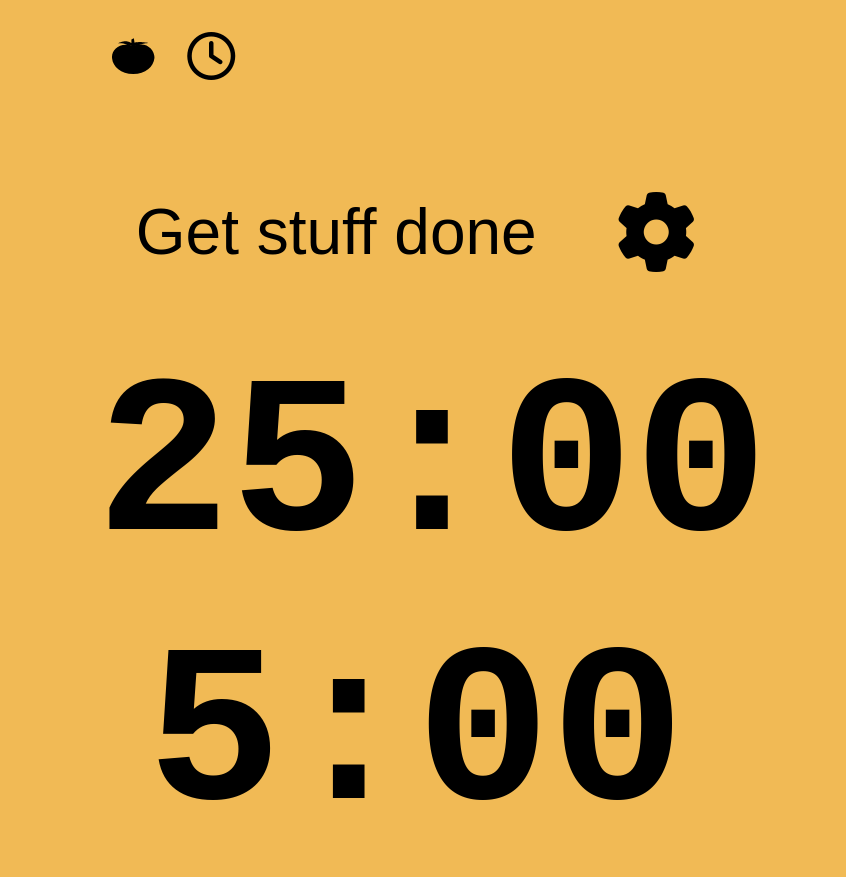
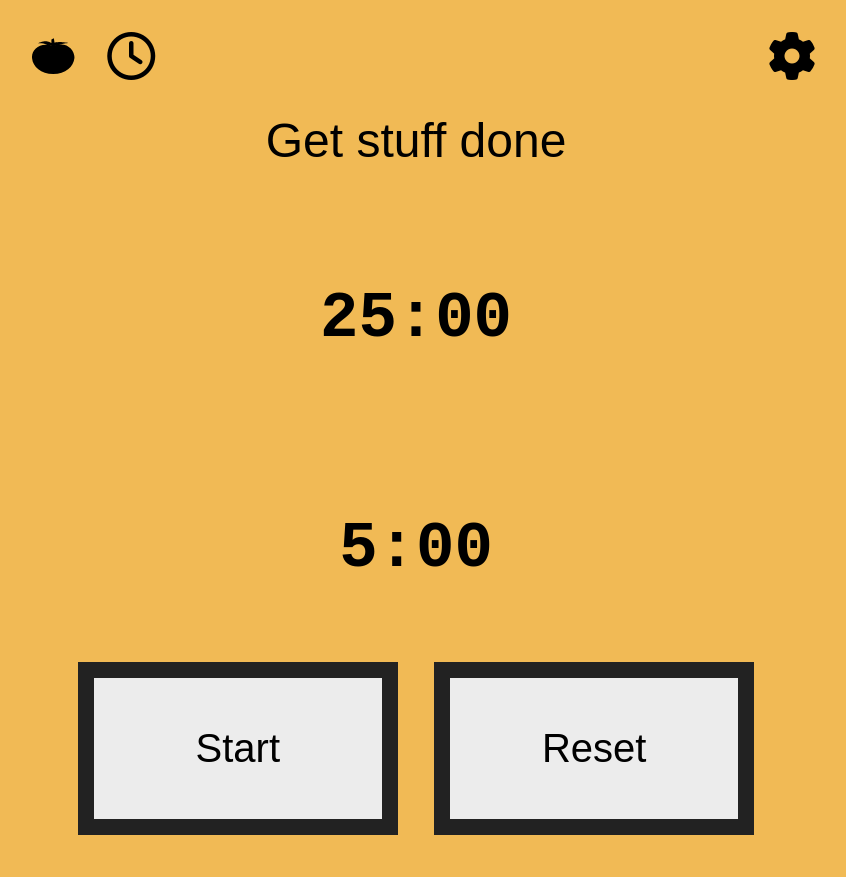
Before and after one commit to zenm/pomodorotimer, a plain HTML site: page index.html in a window 1280 px wide. Shown: the top 877 px of the page, without its empty margins (224-1070 px from the left). Drawn offline with Linux system fonts and the light colour scheme; a web font is replaced by a local one.

Commit message:
adjusted desktop styles to a wider container

```diff
--- a/index.html
+++ b/index.html
@@ -46,17 +46,15 @@
             <img src="./resources/images/tomato_by_lino.svg" alt="image of a tomato">
           </div>
           <div class="clock image">
-            <i class="fa-4x fa fa-clock-o" aria-hidden="true"></i>
+            <i class="fa fa-clock-o" aria-hidden="true"></i>
+          </div>
+          <div class="edit-section gears image" id="open-edit-settings">
+            <i class="fa fa-cog" aria-hidden="true"></i>
           </div>
         </div>
         <div class="goal-and-timer">
           <div class="goal-and-setting">
             <h2 class="users-goal" id="display-goal">Get stuff done</h2>
-            <div class="setting-area">
-              <div class="edit-section gears image" id="open-edit-settings">
-                <i class=" fa-4x fa fa-cog" aria-hidden="true"></i>
-              </div>
-            </div>
           </div>
           <div class="users-time work-time">
             <span id="display-work-time-minutes">25</span><span>:</span><span id="display-work-time-seconds">00</span>
--- a/resources/styles/master.css
+++ b/resources/styles/master.css
@@ -60,10 +60,8 @@ body {
   font-size: 13rem;
   margin: 0 1rem;
 }
-/* gear icon*/
-.setting-area {
-  margin: 4rem 0;
-}
+
+
 .gears i{
   font-size: 5rem;
 }
@@ -77,14 +75,15 @@ body {
 
 /* timer*/
 .goal-and-timer {
-  margin: 2rem 0 12rem 0;
+  margin: 2rem 0 7rem 0;
 }
 .users-goal {
   font-size: 4rem;
 }
 
 .users-time {
-    font-family: 'Fira Mono', monospace;
+  font-family: 'Fira Mono', monospace;
+  font-size: 12rem;
 }
 
 .users-time .work-time {
@@ -92,27 +91,22 @@ body {
 }
 
 .users-time span {
-  font-size: 14rem;
+
   font-weight: 600;
 }
 
 .buttons {
-  height: 16rem;
-  font-size: 3rem;
+  height: 6rem;
 }
 
 .button {
-  font-size: 5rem;
+  font-size: 2.5rem;
   border: 1rem solid #222;
   height: auto;
   margin: 1rem;
   width: 40%;
   padding: 3rem 4rem;
   background-color: #ececec;
-}
-
-.button span {
-  font-size: 5rem;
 }
 
 footer {
@@ -194,7 +188,7 @@ footer {
 
 @media only screen and (min-width: 768px) {
   .container {
-    max-width: 40rem;
+    max-width: 50rem;
     margin: 0 auto;
   }
   .title-area {
@@ -223,5 +217,39 @@ footer {
     margin: 0 1rem;
   }
 
+  .gears {
+    margin-left: auto;
+  }
+
+  .gears i{
+    font-size: 3rem;
+  }
+
+  /* goal and timer*/
+
+  .goal-and-timer {
+    margin: 1rem 0 1rem 0;
+    /*display: flex;
+    justify-content: flex-end;
+    flex-flow: column nowrap;*/
+  }
+  .users-goal {
+    font-size: 3rem;
+  }
+
+  .users-time {
+    font-family: 'Fira Mono', monospace;
+  }
+
+  .users-time .work-time {
+    margin: 1rem 0 0 0;
+    height: 2rem;
+  }
+
+  .users-time span {
+    font-size: 4rem;
+    font-weight: 600;
+  }
+
 
 }
```
